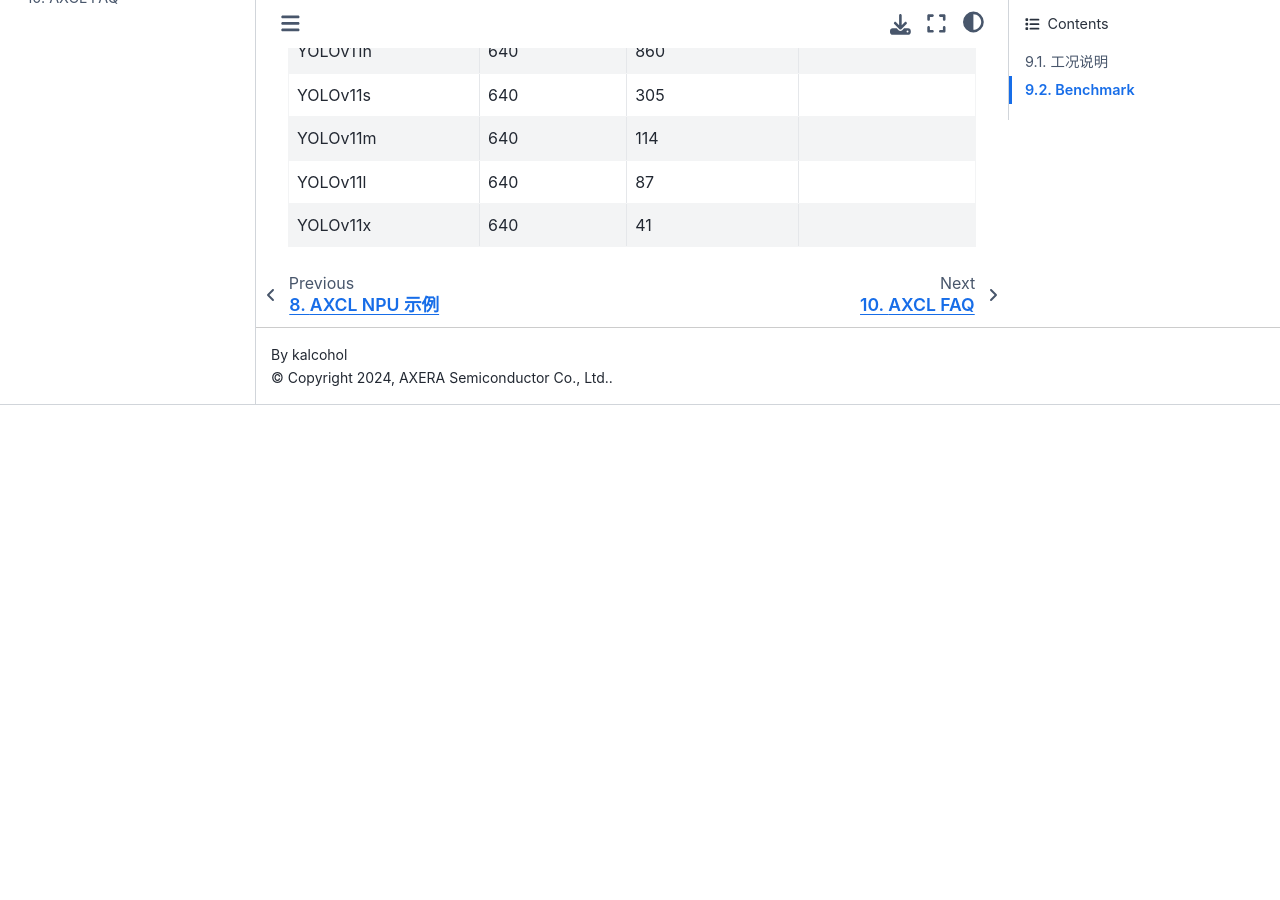
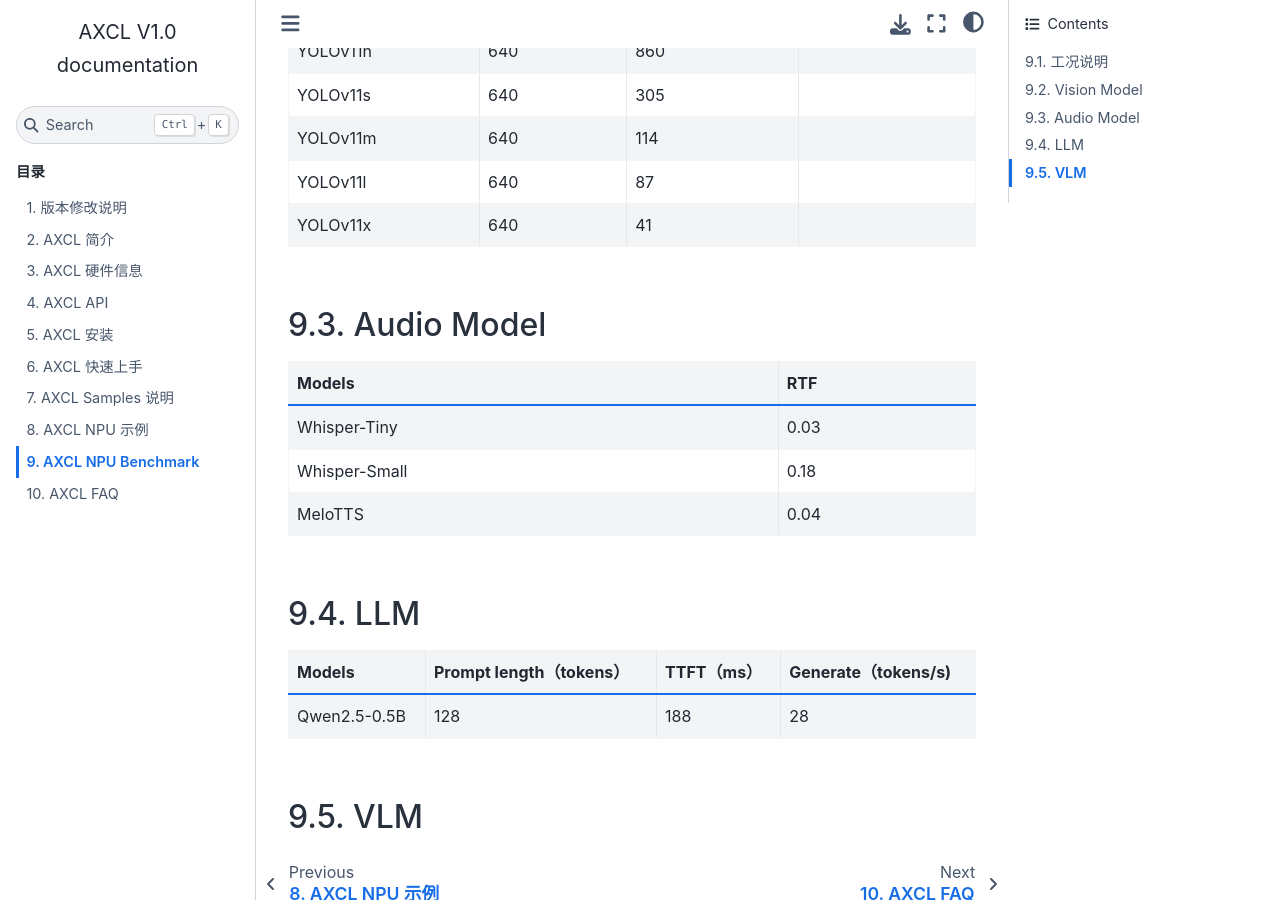
Before and after one commit to AXERA-TECH/axcl-docs, a Sphinx documentation site: the page built from source/doc_guide_npu_benchmark.md, in a window 1280 px wide and 900 px high, scrolled down 1222 px. Built offline with Sphinx 7.4.7 and the Sphinx Book theme 1.1.4, drawn with Linux system fonts in a browser that asks for light colours; before the commit the page ends 1627 px from its top, so only the background shows below that; some of the changed text lies outside the part shown.

Commit message:
update yolov7-face and llm/vlm benchmark value

```diff
--- a/source/doc_guide_npu_benchmark.md
+++ b/source/doc_guide_npu_benchmark.md
@@ -12,7 +12,7 @@
 
 *由于不同 Host 其 memcopy、pcie 性能差异，因此 axcl_run_model 只统计网络模型在 Device 上的推理耗时*
 
-## Benchmark
+## Vision Model
 
 | Models       | Input Size | Batch 1(IPS) | Batch 8(IPS) |
 | ------------ | ---------- | ------------ | ------------ |
@@ -35,3 +35,18 @@
 | YOLOv11m     | 640        | 114          |              |
 | YOLOv11l     | 640        | 87           |              |
 | YOLOv11x     | 640        | 41           |              |
+
+## Audio Model
+| Models        | RTF  |
+| ------------- | ---- |
+| Whisper-Tiny  | 0.03 |
+| Whisper-Small | 0.18 |
+| MeloTTS       | 0.04 |
+
+## LLM
+
+| Models       | Prompt length（tokens） | TTFT（ms） | Generate（tokens/s) |
+| ------------ | ----------------------- | ---------- | ------------------- |
+| Qwen2.5-0.5B | 128                     | 188        | 28                  |
+
+## VLM
```
Also changed, not shown: source/doc_guide_npu_samples.md (+52 -28 lines), 1 other file.
